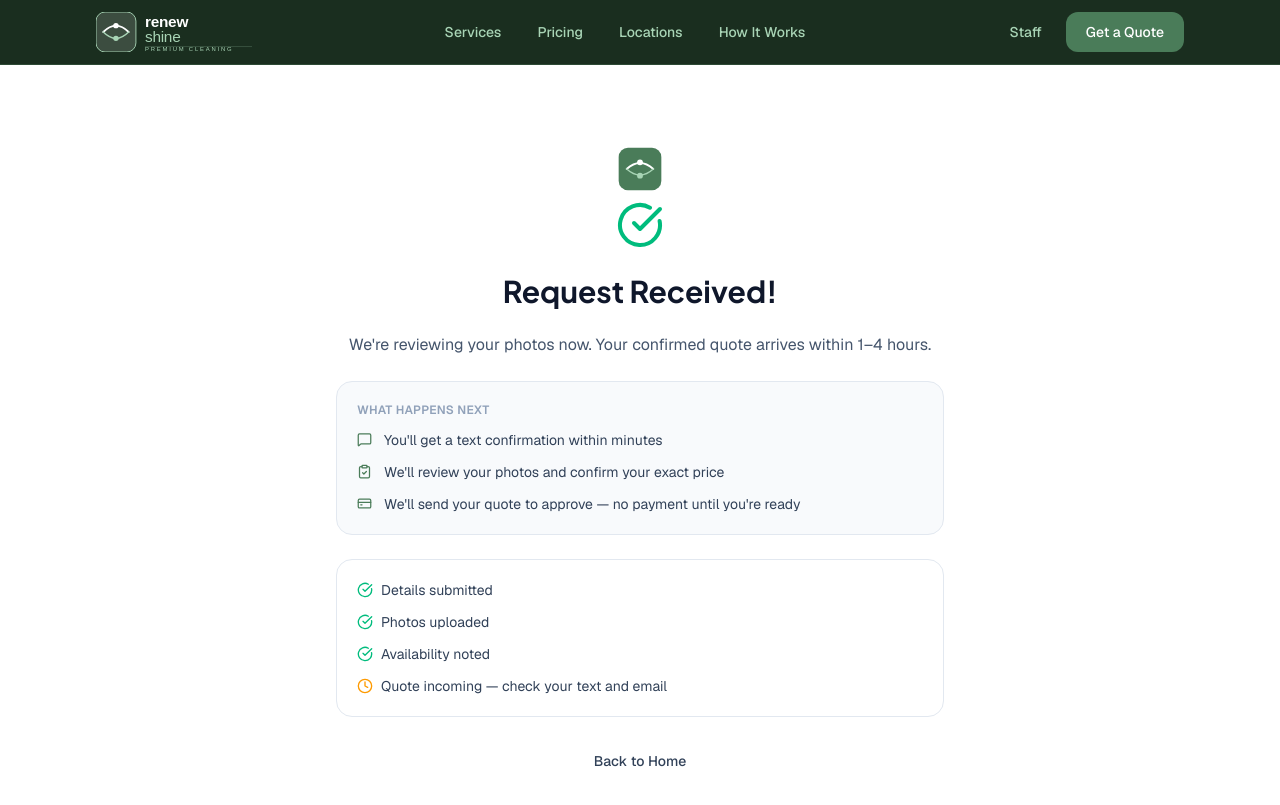
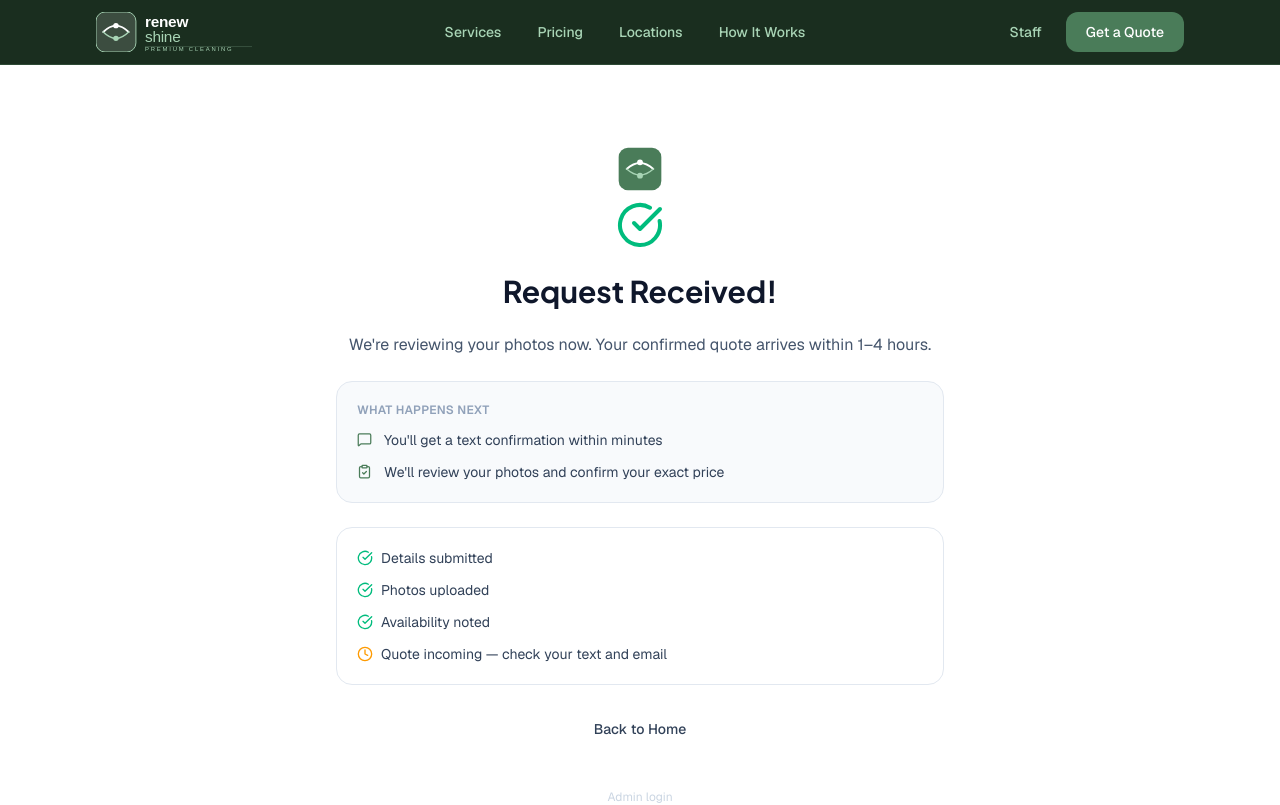
Before and after one commit to gracebotly/renewshine-app, a Next.js app: page /booking-submitted in a window 1280 px wide. Shown: the top 805 px of the page. Built offline with nearby package versions, Linux system fonts and the light colour scheme.

Commit message:
Remove no-payment copy from booking confirmation flows

```diff
--- a/src/app/booking-submitted/page.tsx
+++ b/src/app/booking-submitted/page.tsx
@@ -5,7 +5,7 @@ import { Suspense } from 'react'
 import Link from 'next/link'
 import { useSearchParams } from 'next/navigation'
 import { motion } from 'motion/react'
-import { CheckCircle, Clock, Mail, Phone, MessageSquare, ClipboardCheck, CreditCard } from 'lucide-react'
+import { CheckCircle, Clock, Mail, Phone, MessageSquare, ClipboardCheck } from 'lucide-react'
 import { Button } from '@/components/ui/button'
 import Image from 'next/image'
 
@@ -95,12 +95,6 @@ function SubmittedContent() {
                 We&apos;ll review your photos and confirm your exact price
               </span>
             </div>
-            <div className="flex items-start gap-3">
-              <CreditCard size={15} className="text-brand mt-0.5 shrink-0" />
-              <span className="text-sm text-slate-700">
-                We&apos;ll send your quote to approve — no payment until you&apos;re ready
-              </span>
-            </div>
           </div>
 
           {/* Status checklist */}
--- a/src/components/booking/BookingForm.tsx
+++ b/src/components/booking/BookingForm.tsx
@@ -945,10 +945,6 @@ export function BookingForm() {
 
               {/* Commitment copy + submit */}
               <div className="space-y-3">
-                <p className="text-center text-sm text-slate-600">
-                  We'll review your photos and confirm your exact price within 1–4 hours —{' '}
-                  <span className="font-medium text-slate-900">no payment until you approve.</span>
-                </p>
                 <Button
                   type="button"
                   size="lg"
@@ -1125,10 +1121,6 @@ export function BookingForm() {
                 </div>
               </div>
               <div className="space-y-3">
-                <p className="text-center text-sm text-slate-600">
-                  We'll review and confirm your quote within 1–4 hours —{' '}
-                  <span className="font-medium text-slate-900">no payment until you approve.</span>
-                </p>
                 <Button type="button" size="lg" className="w-full" disabled={submitting} onClick={submitCommercial}>
                   {submitting ? <><Loader2 size={16} className="animate-spin" /> Submitting…</> : 'Request My Custom Quote'}
                 </Button>
```
